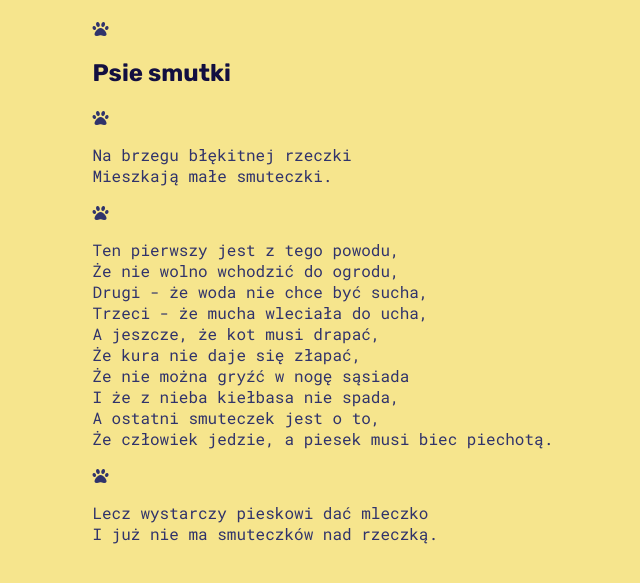
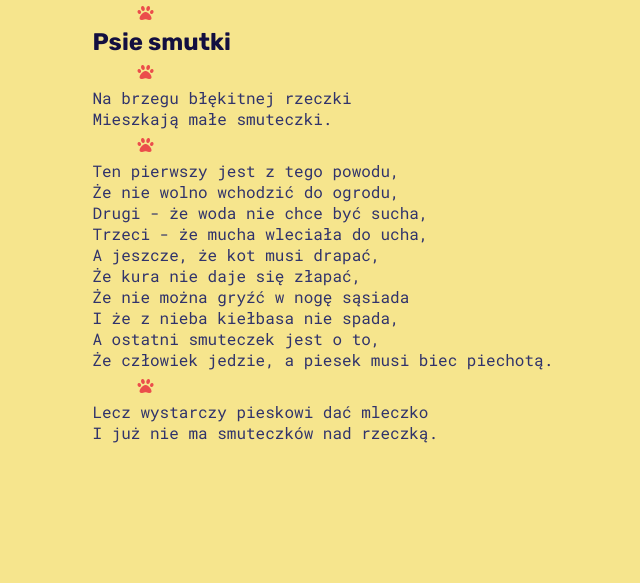
Before and after one commit to Hanyia-dot/nauka-gita-2, a plain HTML site: page index.html in a window 1280 px wide. Shown: the part 141-724 px from the top of the page, without its empty margins (394-1034 px from the left). Drawn offline with Linux system fonts and the light colour scheme.

Commit message:
Add styles for icons

```diff
--- a/style.css
+++ b/style.css
@@ -6,8 +6,18 @@ body {
     background-color: #f6e58d;
 }
 
+p {
+    margin: 5px 0;
+}
+
 h1,
  h2 {
     font-family: "Rubik", sans-serif;
     color: #130f40;
+    margin: 5px 0;
 }
+
+i {
+    color: #eb4d4b;
+    margin-left: 45px;
+}
```
